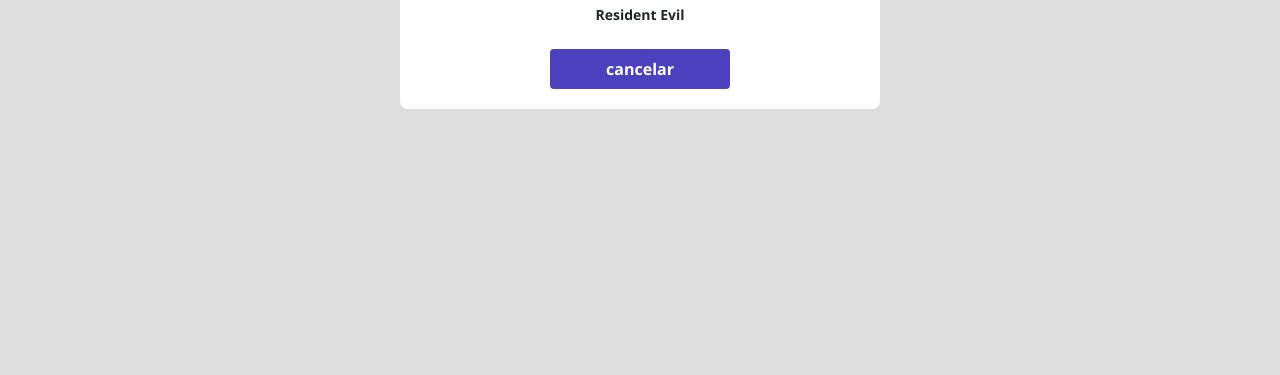
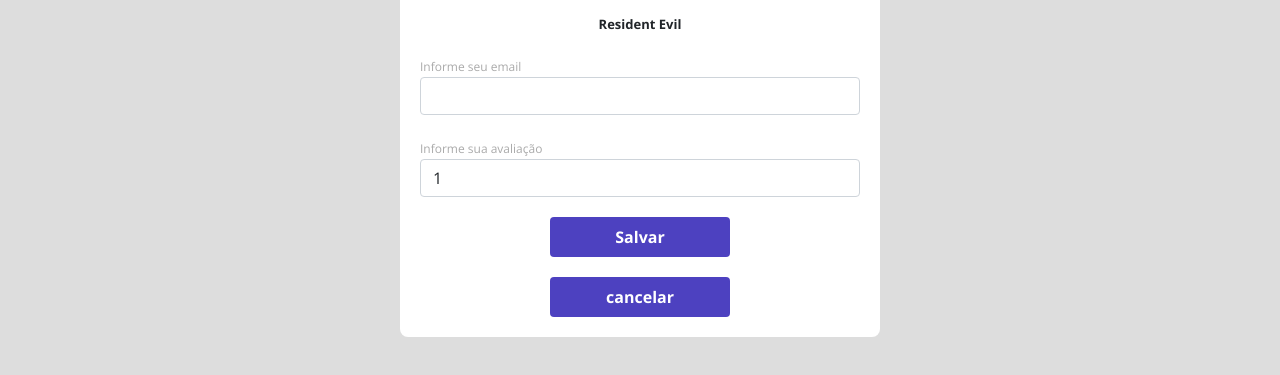
Before and after one commit to juliorock/dsmovie, a plain HTML site: page form.html in a window 1280 px wide. Shown: the part 463-838 px from the top of the page. Before the commit the page ends 800 px from the top, so only its background shows below. Drawn offline with nearby package versions, Linux system fonts and the light colour scheme.

Commit message:
Formulário PARTE 2

```diff
--- a/css/styles.css
+++ b/css/styles.css
@@ -5,6 +5,7 @@
     --text-gray:#4a4a4a;
     --color-primary:#4D41C0;
     --white:#fff;
+    --text-light-gray:#aaa;
 }
 
 *{
@@ -95,8 +96,42 @@ a, a:hover {
     align-items: center;
     justify-content: center;
     border-radius: 4px;
+    border: 0;
 }
 .dsmovie-form-container {
     padding: 40px 0;
     max-width: 480px;
 }
+
+.dsmovie-form-description  {
+    background-color: var(--white);
+    padding: 20px;
+    display: flex;
+    flex-direction: column;
+    align-items: center;
+    border-radius: 0 0 8px 8px;
+
+}
+.dsmovie-form {
+width: 100%;
+}
+.dsmovie-form-description h3 {
+    font-size: 13px;
+    font-weight: 700;
+    margin-bottom: 20px;
+}
+.dsmovie-form-group {
+    margin-bottom: 20px;
+}
+.dsmovie-form-group label {
+    font-size: 12px;
+    color: var(--text-light-gray);
+}
+
+.dsmovie-form-btn-container {
+    height: 100px;
+    display: flex;
+    flex-direction: column;
+    align-items: center;
+    justify-content: space-between;
+}
--- a/form.html
+++ b/form.html
@@ -32,10 +32,35 @@
 
                     <div class="dsmovie-card">
                         <img src="https://www.themoviedb.org/t/p/w533_and_h300_bestv2/o76ZDm8PS9791XiuieNB93UZcRV.jpg" alt="Resident Evil">
-                       <div class="dsmovie-card-description">
+                       <div class="dsmovie-form-description">
+                        <h3>Resident Evil</h3>
+                          <form class="dsmovie-form">
+                           <div class="form-group dsmovie-form-group">
+                               <label for="email">Informe seu email</label>
+                               <input class="form-control" type="email" id="email">
+                           </div>
+                            <div class="form-group dsmovie-form-group">
+                                <label for="score">Informe sua avaliação</label>
+                                <select class="form-control" name="score" id="score">
+                               <option value="1">1</option>
+                               <option value="2">2</option>
+                               <option value="3">3</option>
+                               <option value="4">4</option>
+                               <option value="5">5</option>
 
-                        <h3>Resident Evil</h3>
-                        <a class="dsmovie-btn" href="index.html">cancelar</a>
+
+                                </select>
+                            </div>
+                            <div class="dsmovie-form-btn-container">
+
+                                 <button class="dsmovie-btn" type="submit">Salvar</button>
+                                <a class="dsmovie-btn" href="index.html">cancelar</a>
+                            </div>
+
+                          </form>
+
+
+
 
 
 
```
Also changed, not shown: index.html (+1 -1 lines).
